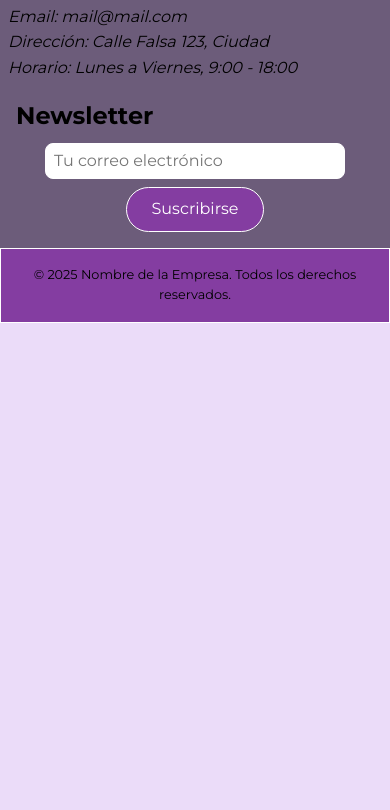
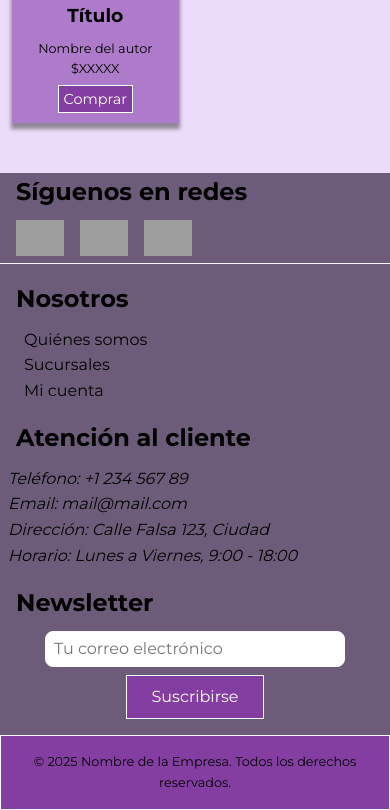
Before and after one commit to Dagyss/PAWPrints-Ecommerce, a PHP site: page /books.html in a window 390 px wide. Shown: the part 2117-2927 px from the top of the page. Before the commit the page ends 2440 px from the top, so only its background shows below. Run offline with PHP 8.4, Linux system fonts and the light colour scheme; grey boxes are pictures that could not be loaded.

Commit message:
feat(/books): correción de botones en el componente book + botones de filtro mobile

```diff
--- a/public/books.html
+++ b/public/books.html
@@ -200,6 +200,42 @@
                 <article class="book">
                     <figure>
                         <a href="">
+                            <img src="../icons/libro-ejemplo.jpg" alt="Portada del libro" >
+                        </a>
+                    </figure>
+                    <h3><a href="">Título</a></h3>
+                    <p>Nombre del autor</p>
+                    <p>$XXXXX</p>
+                    <button type="button">Comprar</button>
+                </article>
+
+                <article class="book">
+                    <figure>
+                        <a href="">
+                            <img src="../icons/libro-ejemplo.jpg" alt="Portada del libro">
+                        </a>
+                    </figure>
+                    <h3><a href="">Título</a></h3>
+                    <p>Nombre del autor</p>
+                    <p>$XXXXX</p>
+                    <button type="button">Comprar</button>
+                </article>
+
+                <article class="book">
+                    <figure>
+                        <a href="">
+                            <img src="../icons/libro-ejemplo.jpg" alt="Portada del libro">
+                        </a>
+                    </figure>
+                    <h3><a href="">Título</a></h3>
+                    <p>Nombre del autor</p>
+                    <p>$XXXXX</p>
+                    <button type="button">Comprar</button>
+                </article>
+
+                <article class="book">
+                    <figure>
+                        <a href="">
                             <img src="../icons/libro-ejemplo.jpg" alt="Portada del libro">
                         </a>
                     </figure>
--- a/public/styles/book.css
+++ b/public/styles/book.css
@@ -31,6 +31,13 @@
     overflow: hidden;
 }
 
+.book button{
+    border-radius: 0;
+    padding: 5px;
+    margin: 5px 0;
+    font-size: 0.9rem;
+}
+
 @media (min-width: 900px) {
     .book {
         width: 100%;
--- a/public/styles/books.css
+++ b/public/styles/books.css
@@ -76,15 +76,18 @@ fieldset label {
     gap: 5px;
 }
 
+form button[type="submit"]{
+    border-radius: 0;
+}
+
 .books {
     display: flex;
     flex-wrap: wrap;
     justify-content: center;
     align-items: center;
     gap: 10px;
-    margin-top: 10px;
-    margin-bottom: 10px;
-    justify-content: start;
+    margin: 10px;
+    justify-content: space-between;
 }
 
 @media (min-width: 900px) {
@@ -131,6 +134,7 @@ fieldset label {
         grid-template-columns: repeat(3, 1fr);
         gap: 10px;
         justify-content: start;
+        margin: auto;
         margin-top: 10px;
     }
 
@@ -165,7 +169,7 @@ fieldset label {
     }
 }
 
-@media (max-width: 1050px) {
+@media (max-width: 1150px) {
     .books {
         grid-template-columns: repeat(2, 1fr);
     }
```
